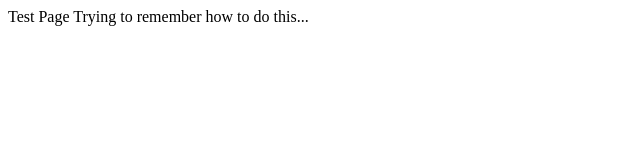
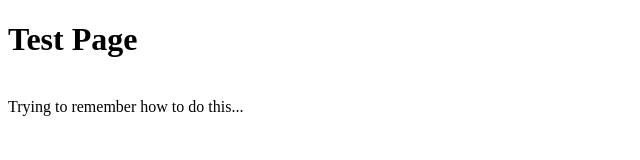
Before and after one commit to trinijoe/Git-test, a plain HTML site: page index.html in a window 1280 px wide. Shown: the whole page, without its empty margins (0-640 px from the left). Drawn offline with Linux system fonts and the light colour scheme.

Commit message:
update index.html

```diff
--- a/index.html
+++ b/index.html
@@ -2,7 +2,7 @@
 
 <html>
     <Head>
-        Test Page
+        <h1> Test Page </h1> <br/>
     </Head>
 
     <Body>
```
